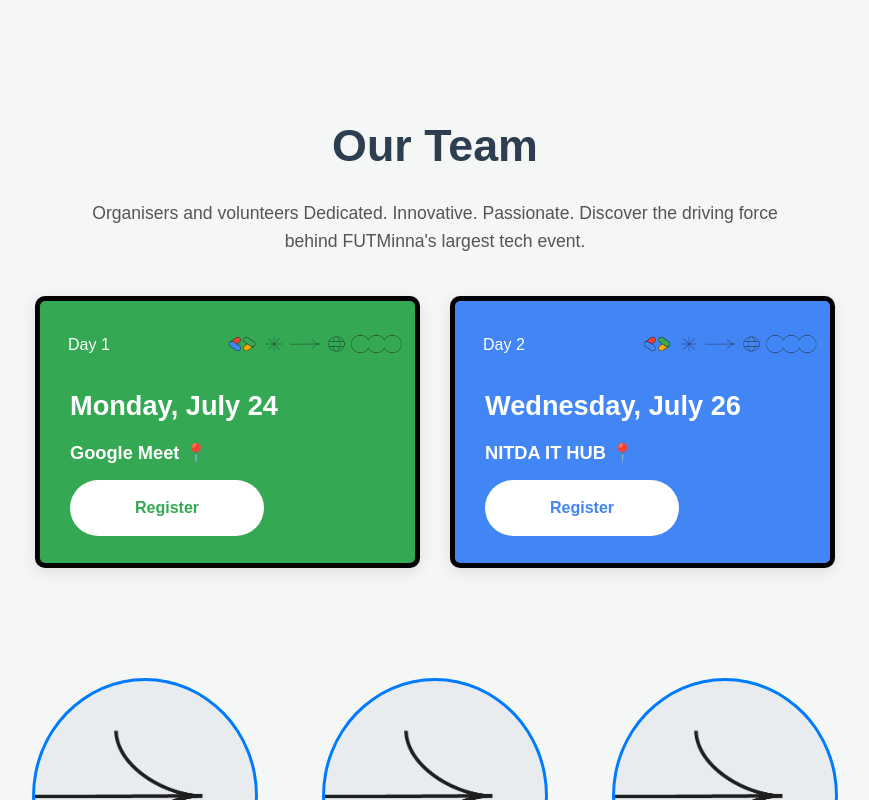
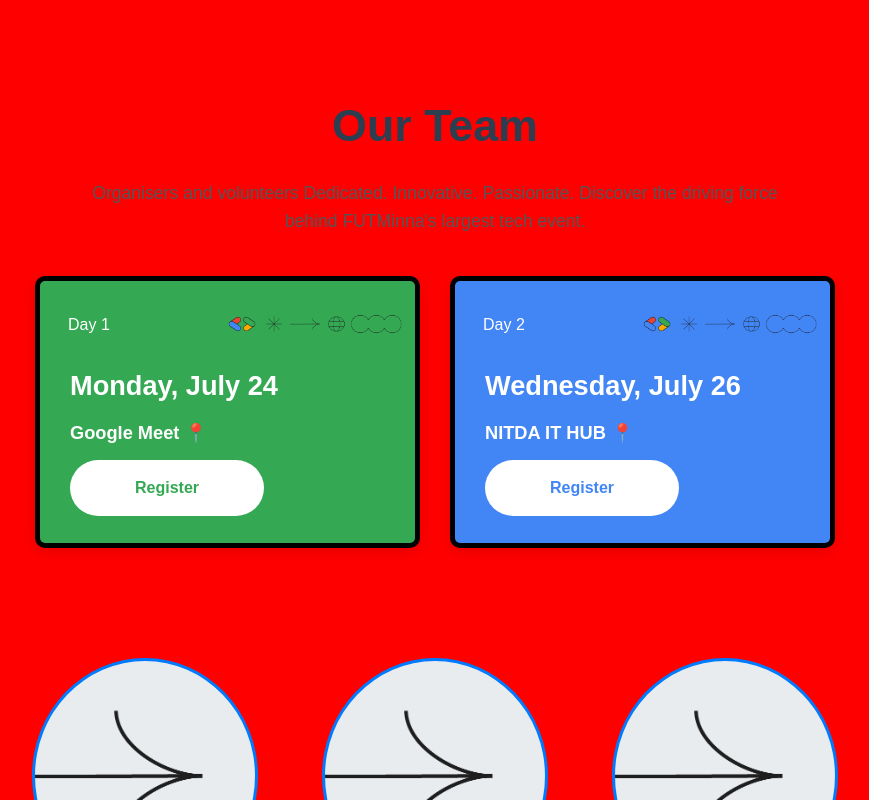
Before and after one commit to AbrahamAlgorithm/Build-With-AI-2025, a Next.js app: page /team-page in a window 1280 px wide. Shown: the top 800 px of the page, without its empty margins (205-1074 px from the left). Built offline with nearby package versions, Linux system fonts and the light colour scheme.

Commit message:
removed body padding

```diff
--- a/src/app/team-page/team.css
+++ b/src/app/team-page/team.css
@@ -1,10 +1,11 @@
 body {
     font-family: Arial, sans-serif;
     margin: 0;
-    padding: 20px;
+    padding: 0px;
     background-color: #f4f7f6;
     color: #333;
     line-height: 1.6;
+    background-color: red;
 }
 
 
```
